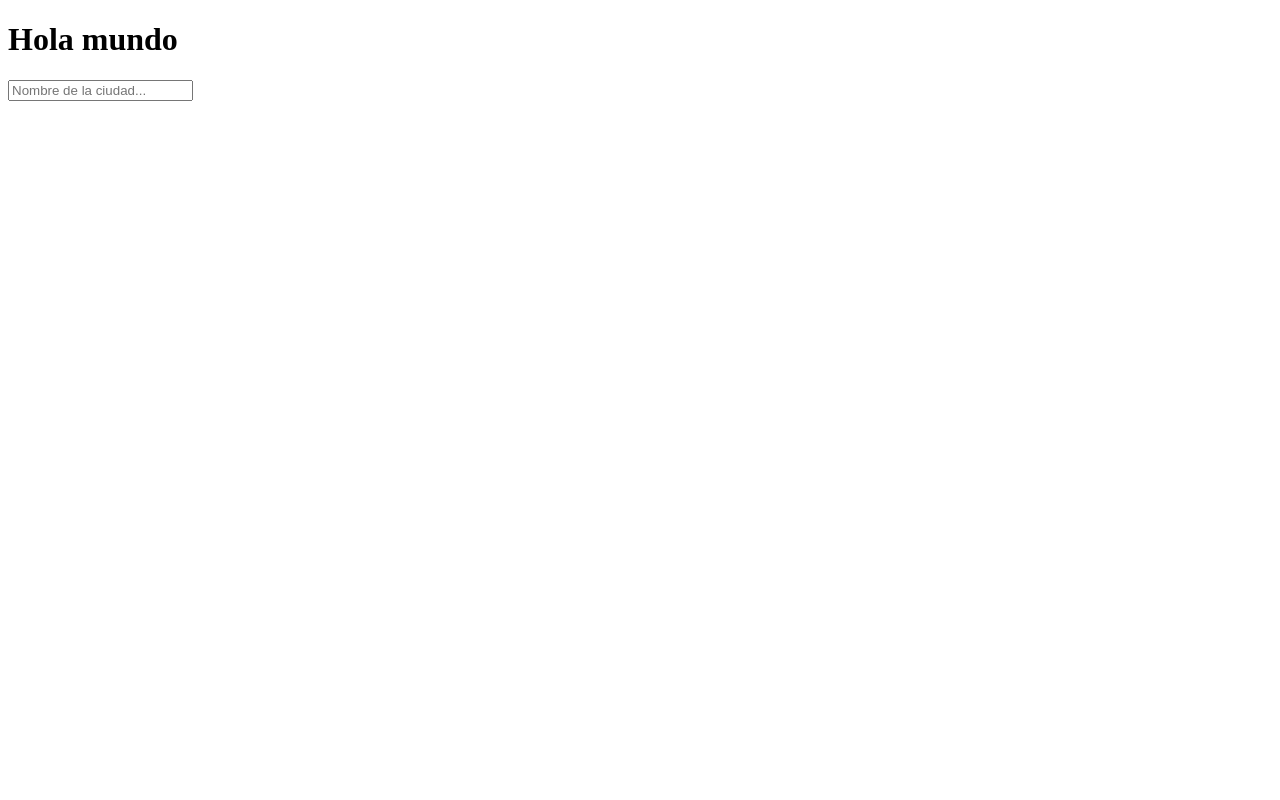
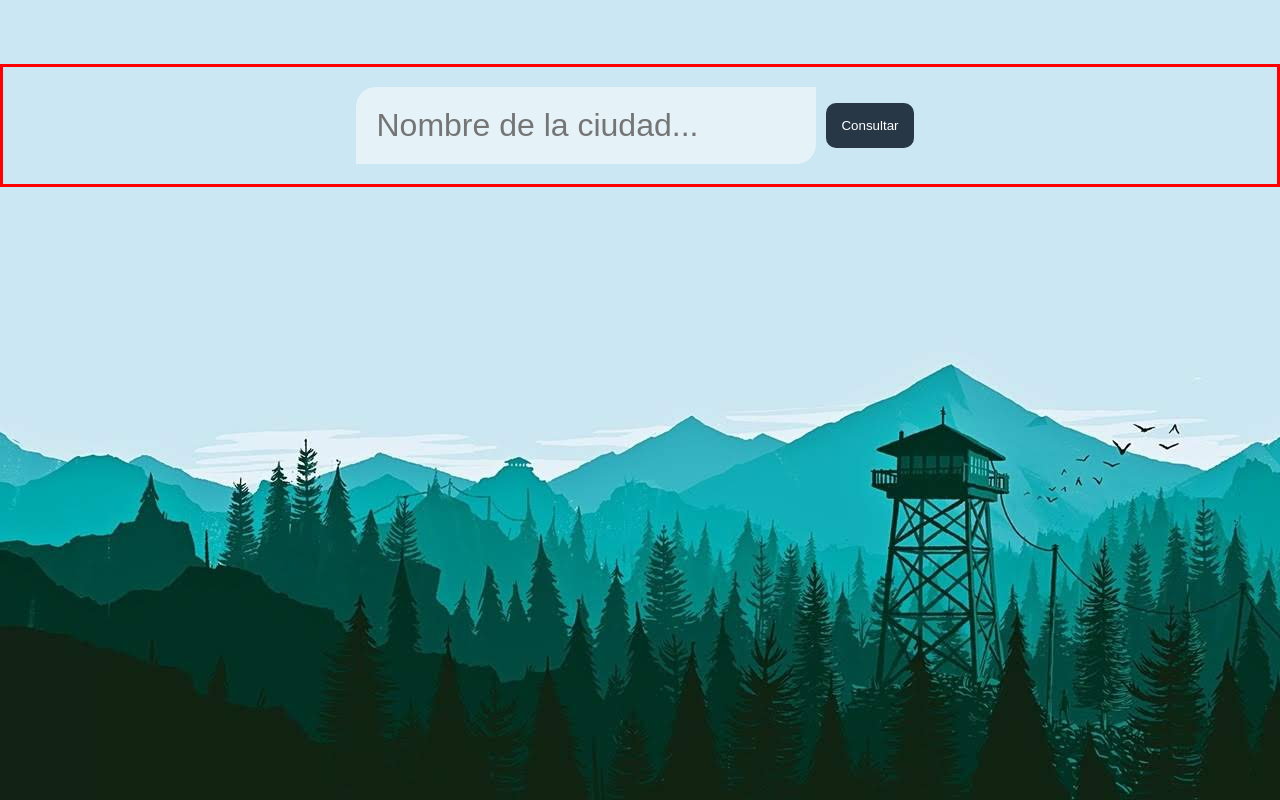
Before and after one commit to carlosde362/Appweather-vue, a Vue app: page / in a window 1280 px wide. Built offline with nearby package versions, Linux system fonts and the light colour scheme.

Commit message:
creado estilos formulario y fondo

```diff
--- a/src/App.vue
+++ b/src/App.vue
@@ -1,15 +1,92 @@
 <template>
   <div id="app">
-    <h1>Hola mundo</h1>
-    <input type="text" id="ciudadID" placeholder="Nombre de la ciudad..." />
+    <div class="contenedor">
+      <div class="buscador">
+        <input
+          type="text"
+          id="ciudadID"
+          class="form-buscar"
+          v-model="ciudad"
+          placeholder="Nombre de la ciudad..."
+        />
+        <button @click="fconsultar">Consultar</button>
+      </div>
+    </div>
   </div>
 </template>
 
 <script>
 export default {
   name: "App",
+  data: function () {
+    return {
+      ciudad: "",
+    };
+  },
+  methods: {
+    fconsultar() {
+      window.alert(this.ciudad);
+    },
+  },
 };
 </script>
 
 <style>
+body {
+  /* background-color: grey; */
+  background-image: url("./assets/green.jpg");
+  margin: auto;
+}
+.contenedor {
+  width: 100%;
+  height: 100%;
+  display: block;
+}
+
+.buscador {
+  padding: 20px;
+  border: solid red;
+  margin-top: 5%;
+  display: flex;
+  justify-content: center;
+  align-content: center;
+  align-items: center;
+}
+
+.form-buscar {
+  padding: 20px;
+  font-size: 200%;
+  border: none;
+  outline: none;
+  background-color: rgba(255, 255, 255, 0.5);
+  border-top-left-radius: 20px;
+  border-bottom-right-radius: 20px;
+  transition: 0.5s;
+}
+
+.form-buscar:focus {
+  background-color: rgba(255, 255, 255, 0.75);
+  border-top-right-radius: 20px;
+  border-bottom-left-radius: 20px;
+  border-top-left-radius: 0;
+  border-bottom-right-radius: 0;
+}
+
+.buscador button {
+  margin: 10px;
+  padding: 15px;
+  background-color: #273746;
+  color: white;
+  border: none;
+  outline: none;
+  border-radius: 10px;
+}
+
+@media (max-width: 800px) {
+  body {
+    background-position: center center;
+    background-attachment: fixed;
+    background-repeat: no-repeat;
+  }
+}
 </style>
```
Also changed, not shown: src/assets/green.jpg (added), src/assets/hot.jpg (added).
